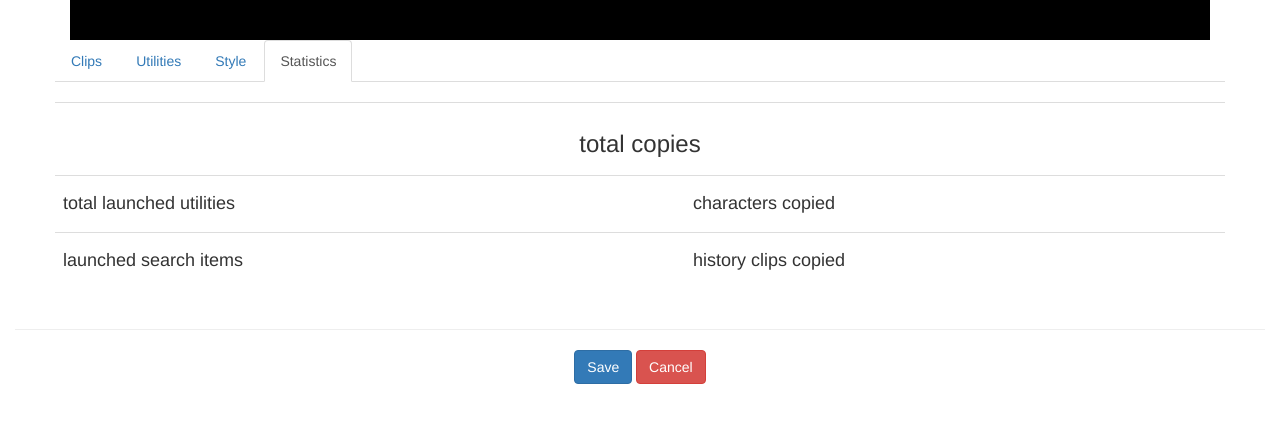
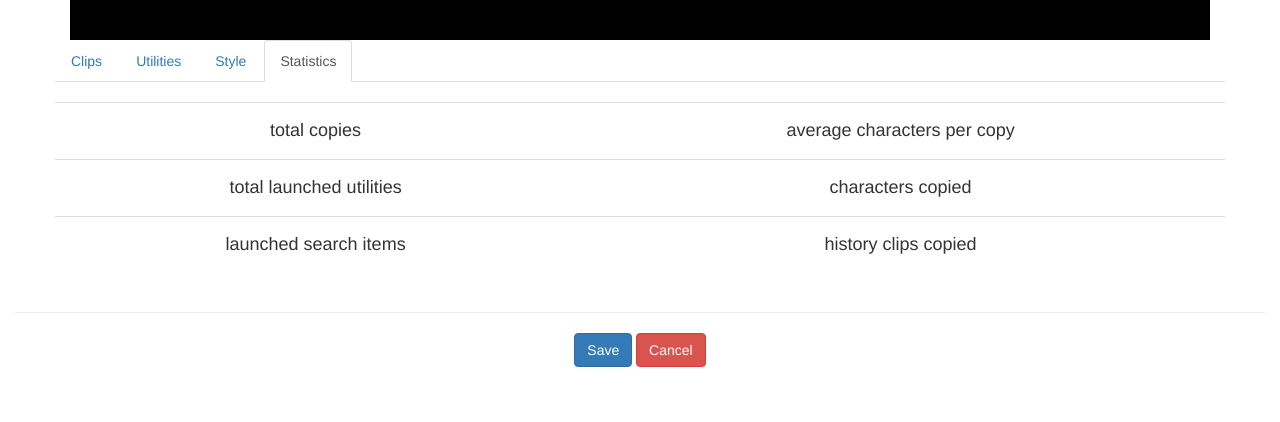
Before and after one commit to johnrollah/Quicklip, a website with bundled scripts: page web/options.html in a window 1280 px wide. Both pictures are taken after a click on the tab "Statistics". Built offline with nearby package versions, Linux system fonts and the light colour scheme.

Commit message:
added average stat and fixed notification

```diff
--- a/lib/keybinds.js
+++ b/lib/keybinds.js
@@ -26,8 +26,8 @@ function KeybindController(gui,clipboard,qk){
           if(global.preferences.useHotkeys){
             global.changeFlag = true; // dont scan the clipboards changed contents
             clipboard.set(qk.clips[key.clip]);
-            console.log('clipboard.set to clip #',i, '  for hotkey: '+key.key);
-            var notification = new global.Notifier('Search Items Found!',{
+            global.preferences.stats.historyCopy++;
+            var notification = new global.Notifier('Prior clip copy',{
               icon: 'icon.png',
               body: 'Clip #'+key.noti+' contents placed in clipboard!'
             });
--- a/web/js/options.js
+++ b/web/js/options.js
@@ -479,6 +479,7 @@ function enableForm(regex,utilities){
 }
 function refreshStats(){
   var stats = global.preferences.stats;
+  $('#averageCharactersCopied').text(Math.floor(stats.charactersCopied / stats.copies));
   $('#totalCopies').text(stats.copies);
   $('#totalLaunchedUtils').text(stats.utilitiesLaunched);
   $('#totalCharactersCopied').text(stats.charactersCopied);
--- a/web/options.html
+++ b/web/options.html
@@ -202,23 +202,26 @@ Bacon ipsum dolor amet doner andouille alcatra venison meatloaf. Jowl ball tip c
           <div class="tab-pane" id="stats">
             <table class="table">
               <tr>
-                <td class="text-center" colspan="2">
-                  <h3><span id="totalCopies"></span> total copies</h3>
+                <td class="text-center">
+                  <h4><span id="totalCopies"></span> total copies</h4>
+                </td>
+                <td class="text-center">
+                  <h4><span id="averageCharactersCopied"></span> average characters per copy</h4>
                 </td>
               </tr>
               <tr>
-                <td>
+                <td class="text-center">
                   <h4><span id="totalLaunchedUtils"></span> total launched utilities</h4>
                 </td>
-                <td>
+                <td class="text-center">
                   <h4><span id="totalCharactersCopied"></span> characters copied</h4>
                 </td>
               </tr>
               <tr>
-                <td>
+                <td class="text-center">
                   <h4><span id="totalLaunchedItems"></span> launched search items</h4>
                 </td>
-                <td>
+                <td class="text-center">
                   <h4><span id="totalHistoryCopies"></span> history clips copied</h4>
                 </td>
               </tr>
```
